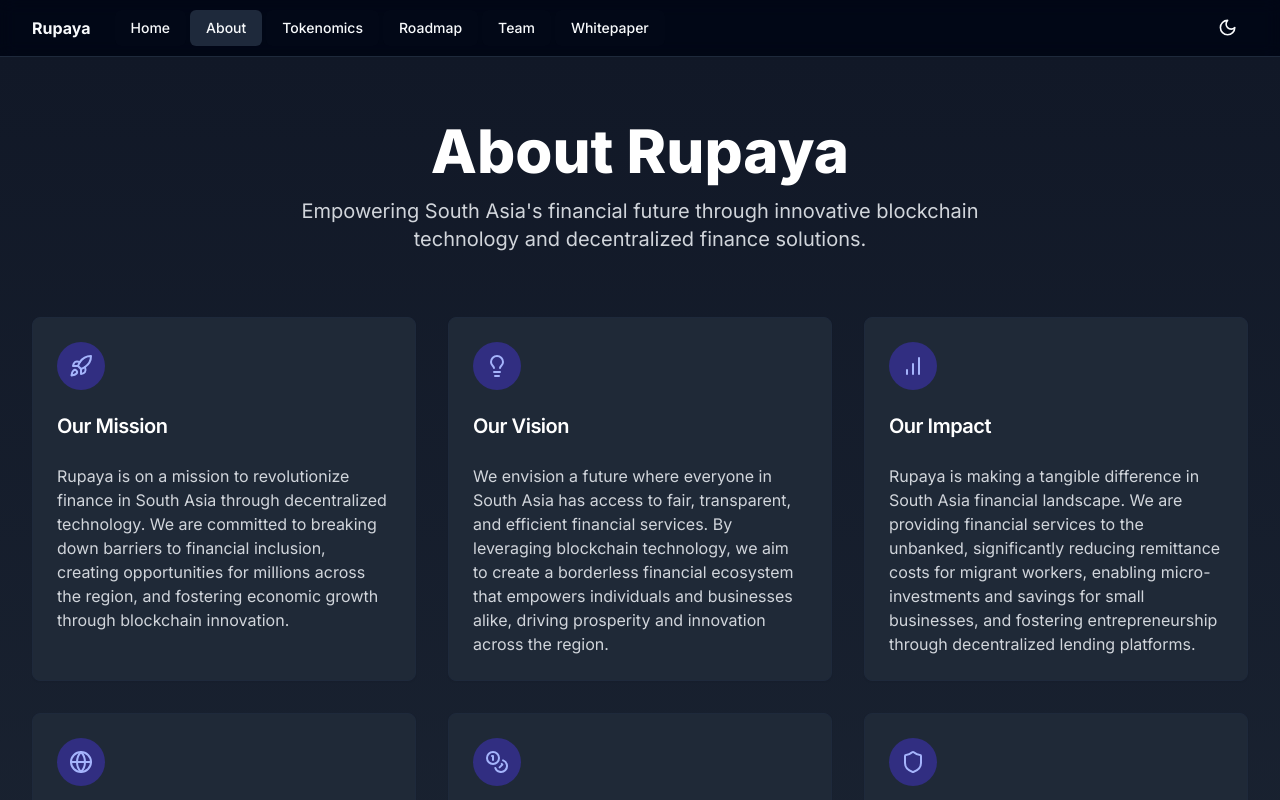
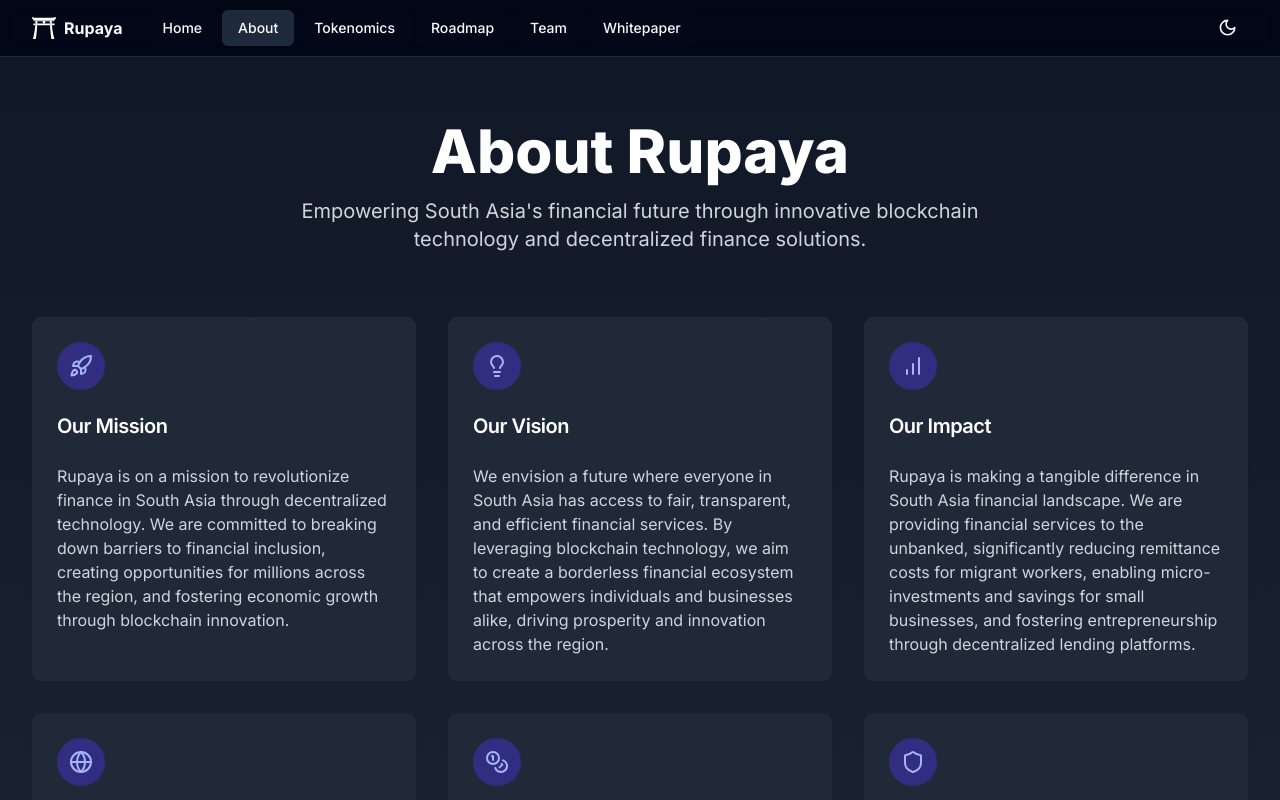
Before and after one commit to devspan/base, a Next.js app: page /about in a window 1280 px wide. Shown: the top 800 px of the page. Built offline with nearby package versions, Linux system fonts and the light colour scheme.

Commit message:
update logo's for light/dark mode

```diff
--- a/components/Header.tsx
+++ b/components/Header.tsx
@@ -1,7 +1,9 @@
 'use client'
 
 import Link from 'next/link'
+import Image from 'next/image'
 import { usePathname } from 'next/navigation'
+import { useTheme } from 'next-themes'
 import { Button } from "@/components/ui/button"
 import { Sheet, SheetContent, SheetTrigger } from "@/components/ui/sheet"
 import { NavigationMenu, NavigationMenuContent, NavigationMenuItem, NavigationMenuLink, NavigationMenuList, NavigationMenuTrigger } from "@/components/ui/navigation-menu"
@@ -20,12 +22,22 @@ const navItems = [
 
 export default function Header() {
   const pathname = usePathname()
+  const { theme } = useTheme()
+
+  // Corrected logic: use dark logo for light mode and light logo for dark mode
+  const logoSrc = theme === 'dark' ? '/rupayalogo.svg' : '/rupayalogodark.svg'
 
   return (
     <header className="sticky top-0 z-50 w-full border-b bg-background/95 backdrop-blur supports-[backdrop-filter]:bg-background/60">
       <div className="container flex h-14 items-center">
         <div className="mr-4 hidden md:flex">
           <Link href="/" className="mr-6 flex items-center space-x-2">
+            <Image
+              src={logoSrc}
+              alt="Rupaya Logo"
+              width={24}
+              height={24}
+            />
             <span className="hidden font-bold sm:inline-block">Rupaya</span>
           </Link>
           <NavigationMenu>
@@ -54,7 +66,13 @@ export default function Header() {
             </Button>
           </SheetTrigger>
           <SheetContent side="left" className="pr-0">
-            <Link href="/" className="flex items-center">
+            <Link href="/" className="flex items-center space-x-2">
+              <Image
+                src={logoSrc}
+                alt="Rupaya Logo"
+                width={24}
+                height={24}
+              />
               <span className="font-bold">Rupaya</span>
             </Link>
             <nav className="flex flex-col gap-4 mt-4">
```
Also changed, not shown: public/rupayalogo.svg (added), public/rupayalogodark.svg (added).
